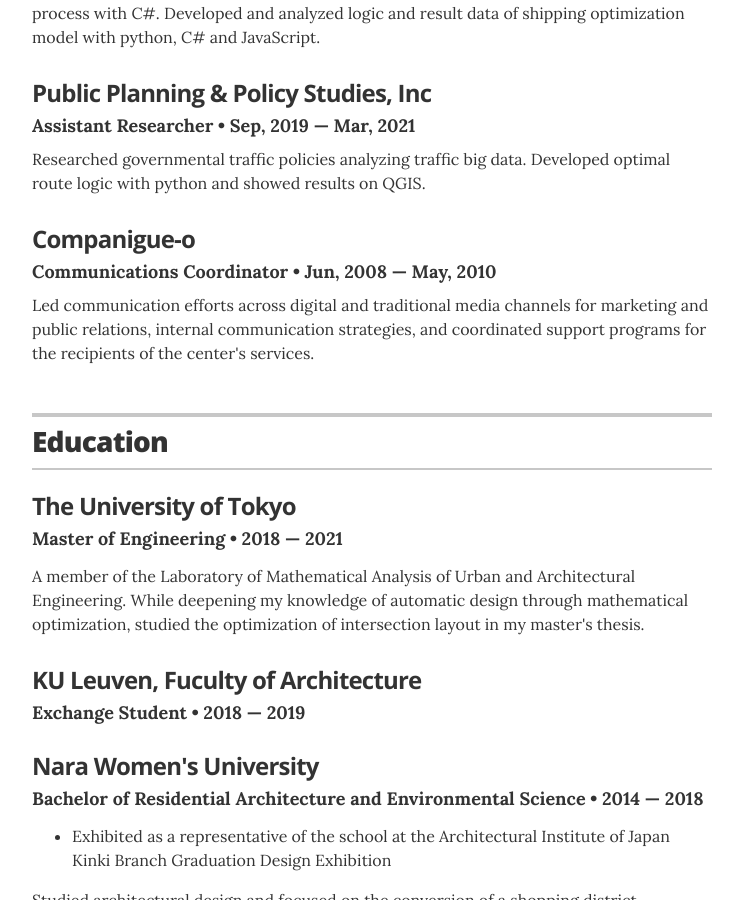
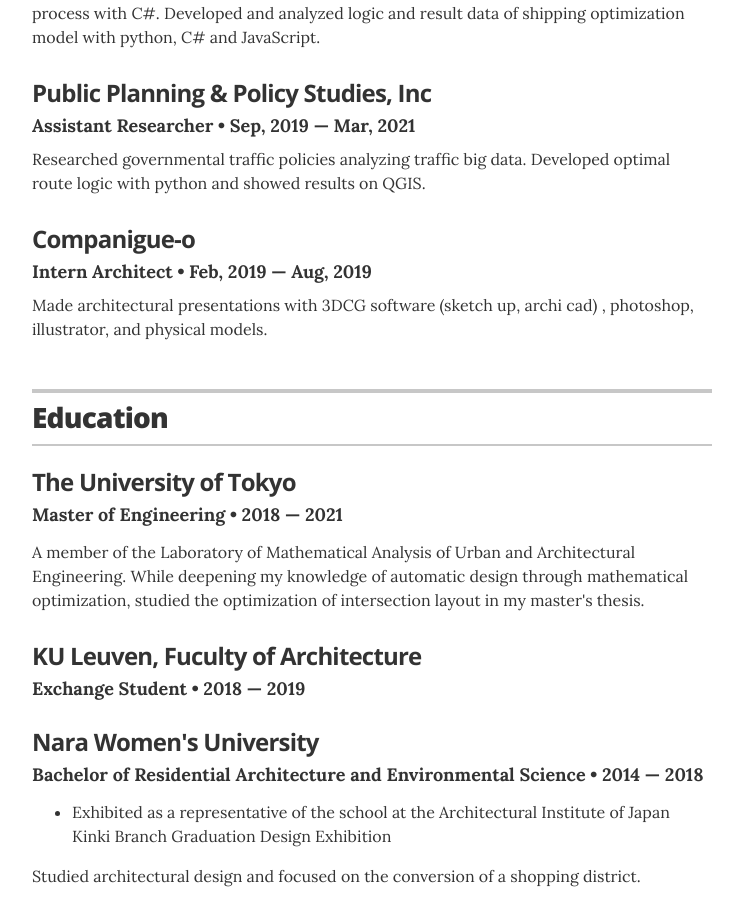
Before and after one commit to AyumiMukai/page, a Jekyll site: the page built from index.html, in a window 1280 px wide and 900 px high, scrolled down 668 px. Shown: the whole window, without its empty margins (268-1011 px from the left). Built offline with Jekyll 4.4.1, drawn with Linux system fonts in a browser that asks for light colours.

Commit message:
Update experience.yml

```diff
--- a/_data/experience.yml
+++ b/_data/experience.yml
@@ -14,6 +14,6 @@
 
 # Communications Coordinator
 - company: Companigue-o
-  position: Communications Coordinator
-  duration:   Jun, 2008  &mdash; May, 2010
-  summary: Led communication efforts across digital and traditional media channels for marketing and public relations, internal communication strategies, and coordinated support programs for the recipients of the center's services.
+  position: Intern Architect
+  duration:   Feb, 2019  &mdash; Aug, 2019
+  summary: Made architectural presentations with 3DCG software (sketch up, archi cad) , photoshop, illustrator, and physical models.
```
